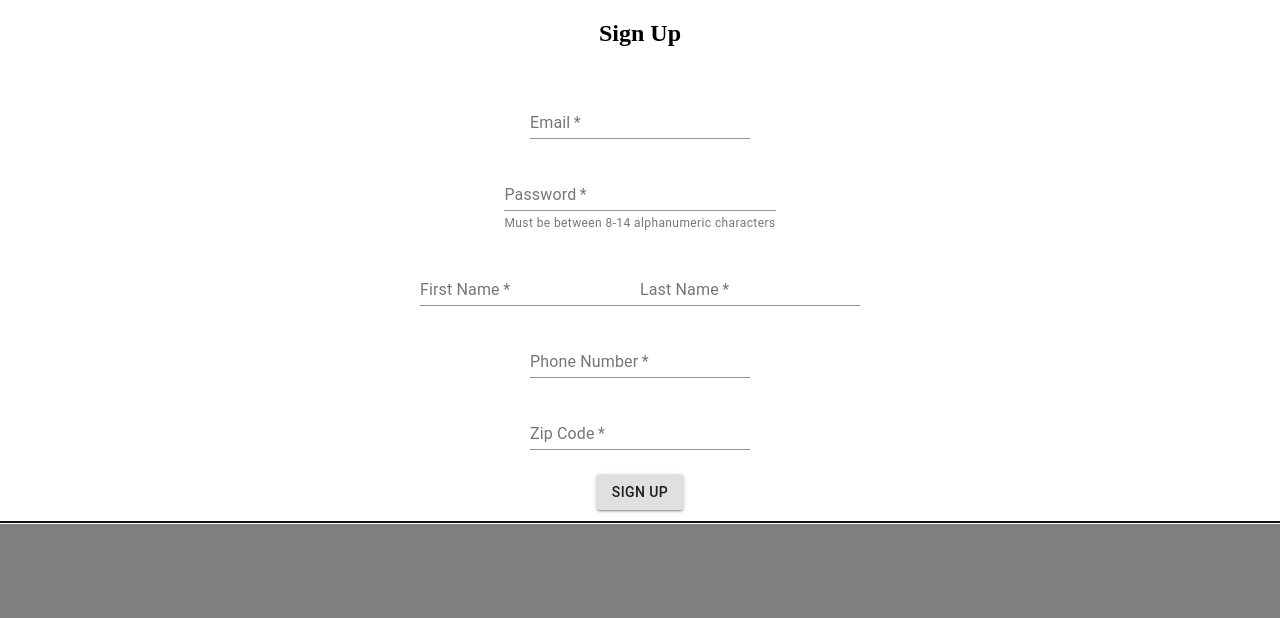
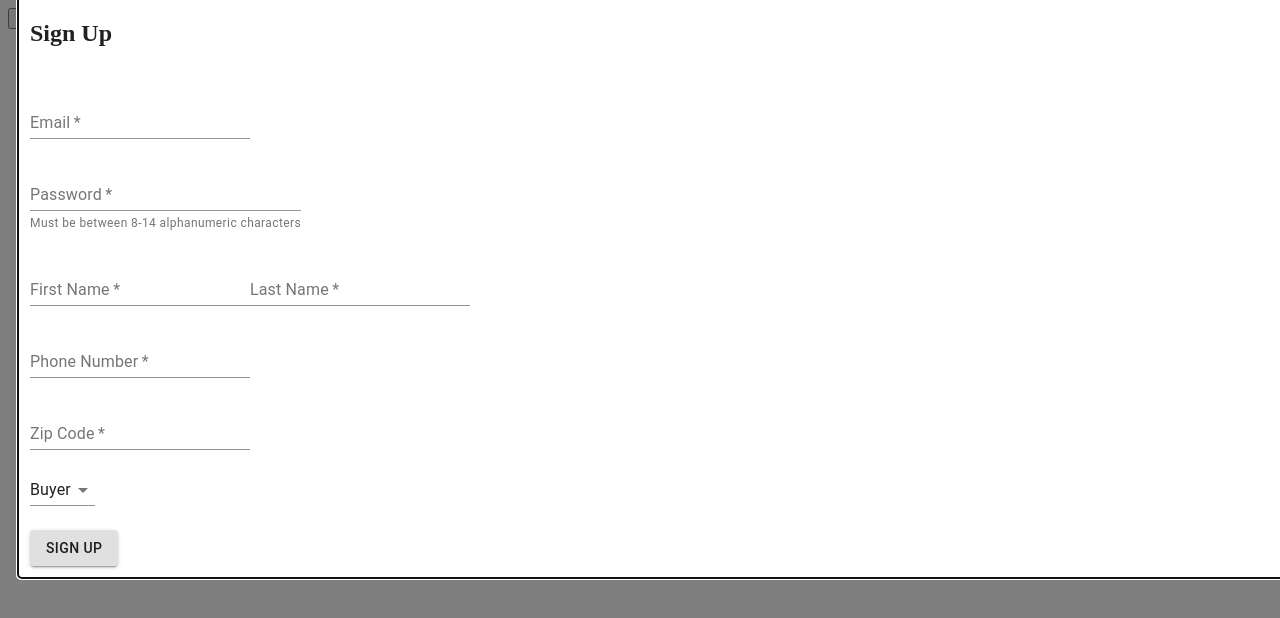
Before and after one commit to CATYNX-blue-ocean/HR-NYC-ATX, a React app: page /sign-up in a window 1280 px wide. Shown: the top 618 px of the page. Built offline with nearby package versions, Linux system fonts and the light colour scheme; the HTML template or start-up script is replaced by a standard one.

Commit message:
Committing to pull down from dev

```diff
--- a/Client/shared/SignUp.jsx
+++ b/Client/shared/SignUp.jsx
@@ -4,8 +4,10 @@ import Grid from '@material-ui/core/Grid';
 import TextField from '@material-ui/core/TextField';
 import Input from '@material-ui/core/Input';
 import Button from '@material-ui/core/Button';
+import Paper from '@material-ui/core/Paper';
 import validator from 'validator';
 import { useHistory } from 'react-router-dom';
+import axios from 'axios';
 
 const SignUp = () => {
   const [show, setShow] = useState(true);
@@ -22,9 +24,18 @@ const SignUp = () => {
   const [zipCodeError, setZipCodeError] = useState(false);
   const [firstNameError, setFirstNameError] = useState(false);
   const [lastNameError, setLastNameError] = useState(false);
+  const [isSeller, setIsSeller] = useState(false);
 
   let close = (event) => {
     history.goBack();
+  };
+
+  const onSignUpSubmit = () => {
+    if (isSeller) {
+      let userInfo = {
+
+      };
+    }
   };
 
   const validatePhoneNumber = (phoneNumber) => {
@@ -110,12 +121,13 @@ const SignUp = () => {
   };
 
   return (
-    <div>
-      <Modal
-        open={show}
-        onClose={close}
-      >
-        <Grid container spacing={3} style={{backgroundColor: '#fff'}} direction='column' alignItems='center'>
+    <Modal
+      open={show}
+      onClose={close}
+      style={{marginLeft: 30 + 'px'}}
+    >
+      <Paper >
+        <Grid container spacing={3} style={{backgroundColor: '#fff'}} direction='column' styles={{alignItems: 'center', justifyContent: 'center', display: 'flex'}}>
           <Grid item xs={12}>
             <h2>
               Sign Up
@@ -148,11 +160,17 @@ const SignUp = () => {
             <TextField required id='sign-up-zipCode' label='Zip Code' onChange={(event) => { handleZipCodeChange(event); }} error={zipCodeError}/>
           </Grid>
           <Grid item xs={12}>
+            <TextField select id='sign-up-seller-toggle' defaultValue='buyer' onChange={(event) => { setIsSeller(event.target.value === 'buyer' ? false : true); }}>
+              <option value='buyer'>Buyer</option>
+              <option value='seller'>Seller</option>
+            </TextField>
+          </Grid>
+          <Grid item xs={12}>
             <Button variant='contained'>Sign Up</Button>
           </Grid>
         </Grid>
-      </Modal>
-    </div >
+      </Paper >
+    </Modal>
   );
 };
 
```
Also changed, not shown: database/index.js (+1 -11 lines).
